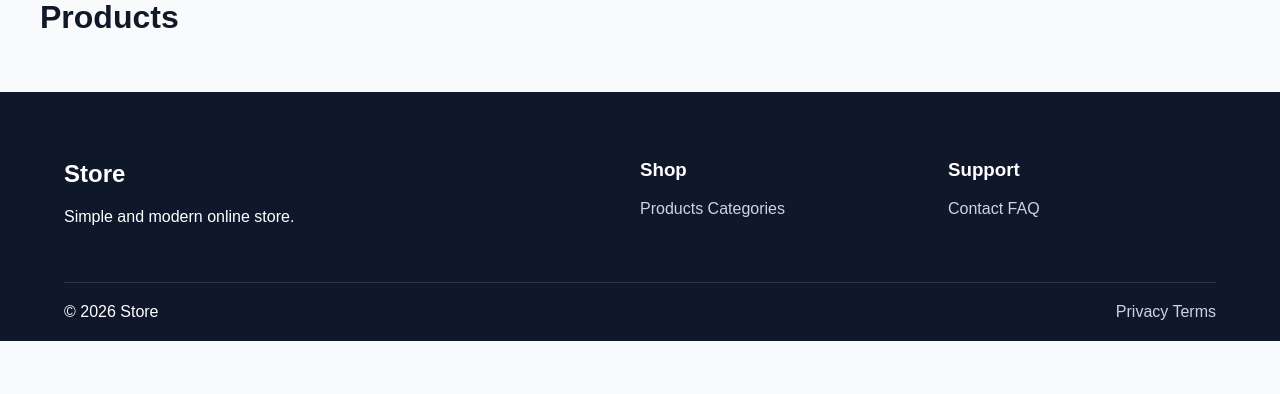
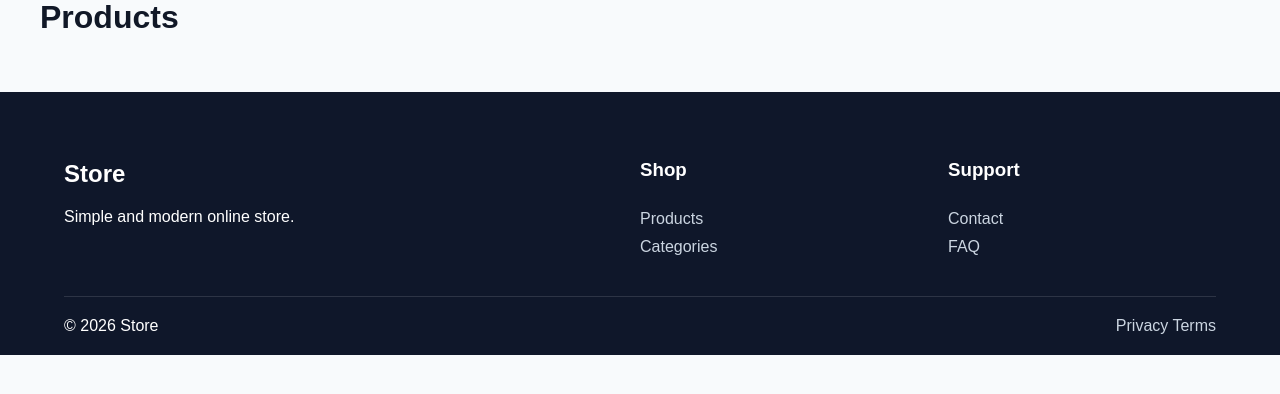
Before and after one commit to veltorex/django-ecommerce, a Django app: page /products/ in a window 1280 px wide. Shown: the part 140-534 px from the top of the page. Run offline with Django 5.2, Linux system fonts and the light colour scheme; data that the repository does not hold is empty.

Commit message:
style footer sections

```diff
--- a/static/css/components/footer.css
+++ b/static/css/components/footer.css
@@ -40,3 +40,11 @@
 .footer a:hover {
     color: var(--color-primary);
 }
+
+/* Footer Sections */
+
+.footer__section {
+    display: flex;
+    flex-direction: column;
+    gap: 10px;
+}
```
